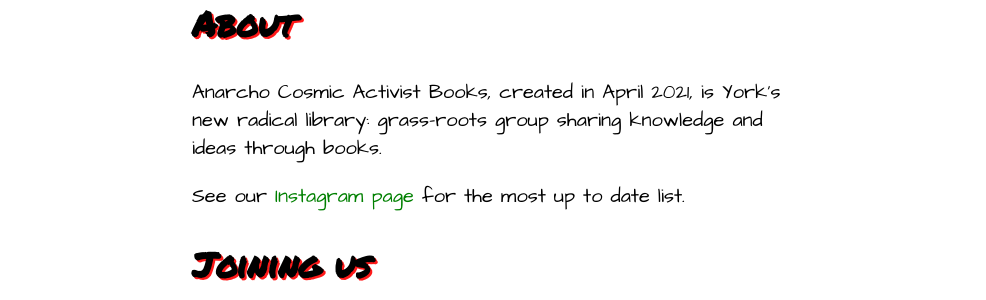
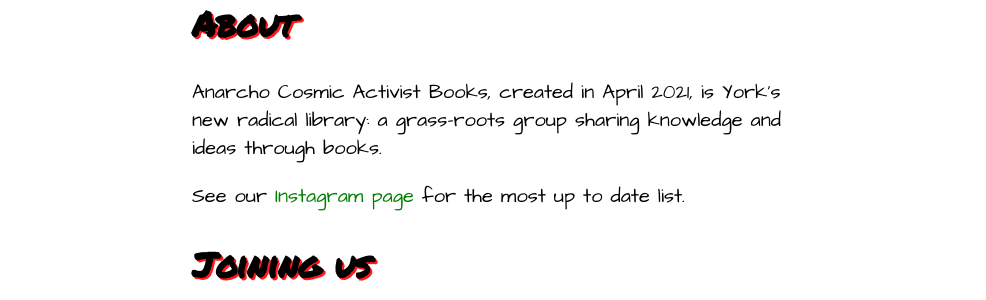
Before and after one commit to joe-irving/acabooks, a Jekyll site: the page built from index.md, in a window 1280 px wide and 900 px high. Shown: the part 377-677 px from the top of the window, without its empty margins (148-1134 px from the left). Built offline with Jekyll 4.4.1, drawn with Linux system fonts in a browser that asks for light colours; our own code applies the rules of GitHub Pages for plain Markdown files; some of the changed lines change nothing that is shown.

Commit message:
Update from Forestry.io ACA Books updated _config.yml

```diff
--- a/_config.yml
+++ b/_config.yml
@@ -2,22 +2,13 @@
 title: ACA Books
 tagline: York's Radical Library
 description: "Anarcho Cosmic Activist Books, created in April 2021,\nis York’s new
-  radical library: grass-roots group sharing knowledge and ideas\nthrough books. "
+  radical library: a grass-roots group sharing knowledge and ideas\nthrough books. "
 instagram: aca.books
 email: acabooks@bicycle.ga
 twitter:
 facebook:
 telegram:
 url: http://acabooks.org.uk
-socials:
-  name: ACA Books
-  links:
-  - https://www.instagram.com/aca.books/
-defaults:
-- scope:
-    path: ''
-  values:
-    image: "/uploads/acabooksall.png"
 repository: joe-irving/acabooks
 permalink: "/:categories/:year/:title/"
 collections:
@@ -30,6 +21,10 @@
 - jekyll-feed
 - jekyll-seo-tag
 - jekyll-sitemap
+socials:
+  name: ACA Books
+  links:
+  - https://www.instagram.com/aca.books/
 locale: en_GB
 defaults:
 - scope:
```
